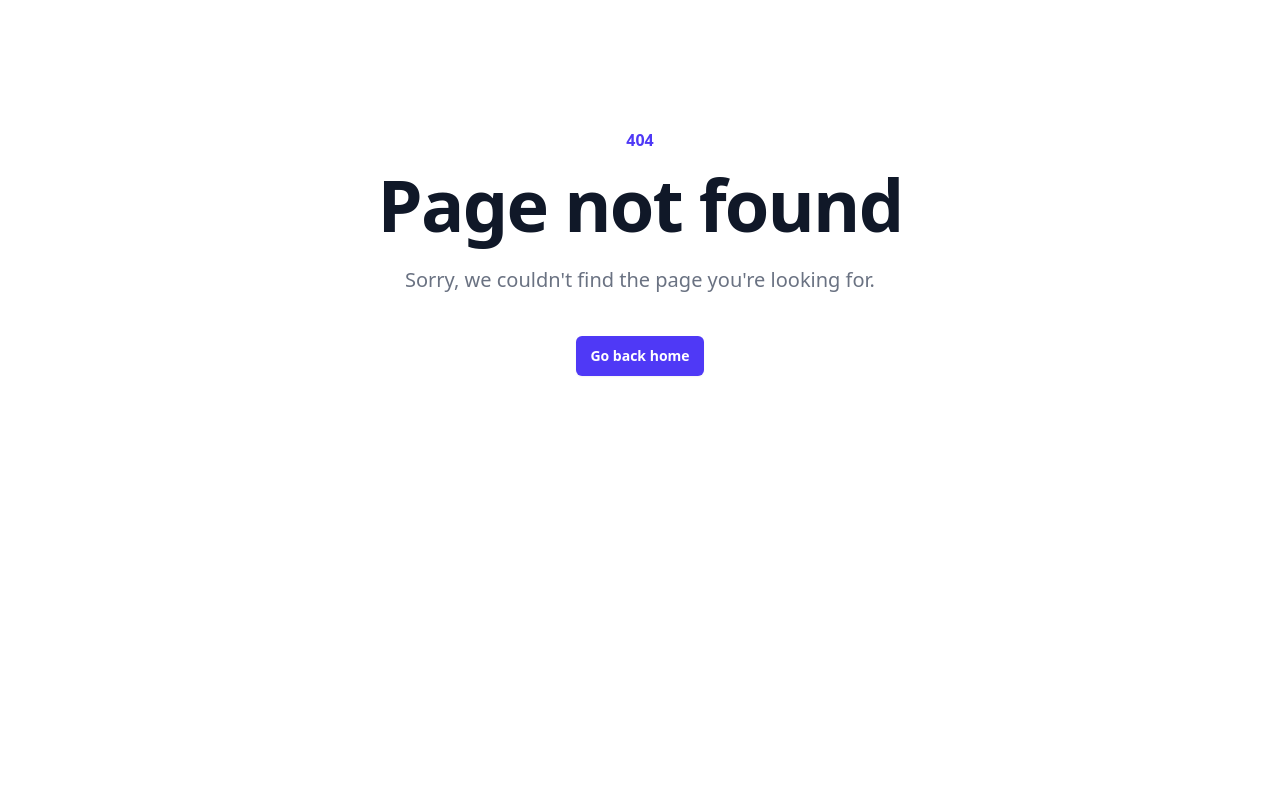
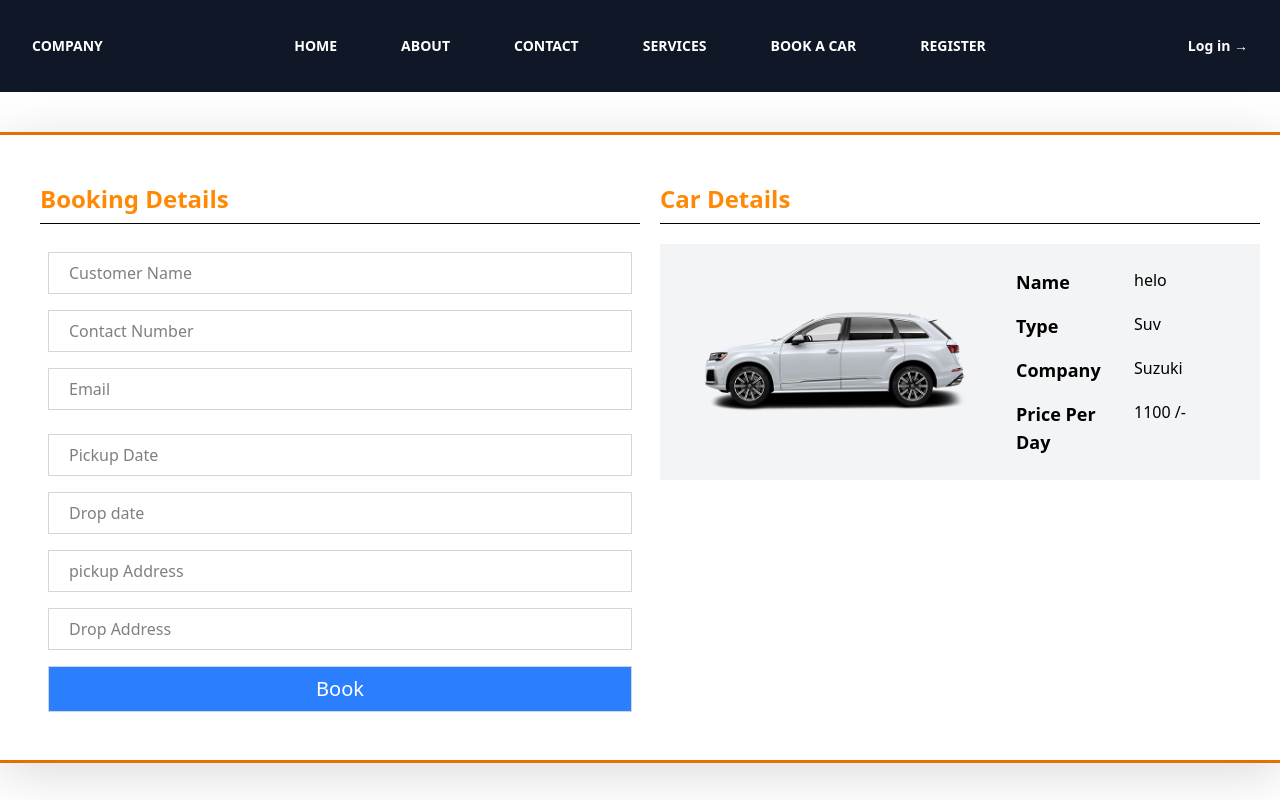
Before and after one commit to Achaljivtode/Car-Sharing-System, a React (Vite) app in the folder frontend/: page /book-car/1 in a window 1280 px wide. Before the commit this address had no page. Shown: the top 800 px of the page. Built offline with nearby package versions, Linux system fonts and the light colour scheme.

Commit message:
`feat: updated BookCar page with role-based navigation and added BookCarPage route`

```diff
--- a/frontend/src/pages/BookCar.jsx
+++ b/frontend/src/pages/BookCar.jsx
@@ -3,8 +3,15 @@ import Header from '../Components/Header/Header'
 import Footer from '../Components/Footer/Footer'
 import { CiSearch } from "react-icons/ci";
 import cars from '../constant/cars';
+import { useNavigate } from 'react-router-dom'
 
 function BookCar() {
+    const role = localStorage.getItem('role')
+    const navigate = useNavigate()
+    const redirectFunc = () => {
+        role ? navigate(`/book-car/:id`) : navigate('/login')
+    }
+
     const [formData, setFormdata] = useState({
         Pick: 'Nagpur', // from location
         Drop: 'Pune', //to location
@@ -140,7 +147,7 @@ function BookCar() {
                                         <div className='flex'>
                                             <p className=' rounded-2xl bg-green-600 text-white px-5 py-1'>{car.status}</p>
                                             <p className='border border-gray-400 rounded-2xl px-5 py-1 ml-3'>{car.seats} seats</p>
-                                            <button className='border border-gray-400 bg-green-600 hover:cursor-pointer hover:bg-green-700 text-white rounded-2xl px-5 py-1 ml-3'>Book Now</button>
+                                            <button onClick={redirectFunc} className='border border-gray-400 bg-green-600 hover:cursor-pointer hover:bg-green-700 text-white rounded-2xl px-5 py-1 ml-3'>Book Now</button>
                                         </div>
                                         <p><span className='text-3xl font-semibold'>{car.price}</span>/day</p>
                                     </div>
--- /dev/null
+++ b/frontend/src/pages/BookCarPage.jsx
@@ -0,0 +1,174 @@
+import React, { useState, useEffect } from 'react'
+import Header from '../Components/Header/Header'
+import Footer from '../Components/Footer/Footer'
+import { isRouteErrorResponse } from 'react-router-dom';
+
+function BookCarPage() {
+    const [customerName, setCustomerName] = useState('');
+    const [contactNumber, setContactNumber] = useState('');
+    const [email, setEmail] = useState('');
+    const [pickupDate, setPickupDate] = useState('');
+    const [dropDate, setDropDate] = useState('');
+    const [pickupAddress, setPickupAddress] = useState('');
+    const [dropAddress, setDropAddress] = useState('');
+    const [errors, setErrors] = useState('');
+
+    // useEffect(() => {
+    //     validateInputFields();
+    // }, [customerName, contactNumber, email, pickupDate, dropDate, pickupAddress, dropAddress,]);
+
+    const validateInputFields = () => {
+        const errors = {};
+        if (!customerName) {
+            errors.customerName = 'Customer name is required';
+        }
+        if (!contactNumber) {
+            errors.contactNumber = 'Contact number is required';
+        } else if (!/^[0-9]+$/.test(contactNumber)) {
+            errors.contactNumber = 'Invalid contact number';
+        }
+        if (!email) {
+            errors.email = 'Email is required';
+        } else if (!/^[a-zA-Z0-9._%+-]+@[a-zA-Z0-9.-]+\.[a-zA-Z]{2,}$/.test(email)) {
+            errors.email = 'Invalid email';
+        }
+        if (!pickupDate) {
+            errors.pickupDate = 'Pickup date is required';
+        }
+        if (!dropDate) {
+            errors.dropDate = 'Drop date is required';
+        }
+        if (!pickupAddress) {
+            errors.pickupAddress = 'Pickup address is required';
+        }
+        if (!dropAddress) {
+            errors.dropAddress = 'Drop address is required';
+        }
+        setErrors(errors);
+    };
+
+    const handleSubmit = (event) => {
+        event.preventDefault();
+        validateInputFields();
+        if (Object.keys(errors).length === 0) {
+          console.log('Form submitted successfully!');
+        }
+      };
+
+
+
+    return (
+        <div>
+            <Header />
+
+            <div className='border-y-3 grid sm:grid-cols-1 md:grid-cols-1 lg:grid-cols-2  border-y-amber-600 max-w-7xl mx-auto my-10 shadow-[1px_10px_50px_rgba(0,0,0,0.15)] p-10'>
+                <div className=' md:w-full '>
+                    <h1 className='text-2xl font-semibold my-2 text-orange-400'>Booking Details</h1>
+                    <hr className='mb-5' />
+
+                    <form >
+                        <div className='flex-col p-2 '>
+                            <input type="text"
+                                className='border border-gray-300 px-5 w-full p-2 outline-none' placeholder='Customer Name'
+                                value={customerName}
+                                onChange={(event) => setCustomerName(event.target.value)}
+                            />
+                            {errors.customerName && <p className='mt-1 mb-2 text-red-500'>{errors.customerName}</p>}
+                        </div>
+
+                        <div className='flex-col p-2'>
+                            <input type="number"
+                                className='border border-gray-300 px-5 w-full p-2 outline-none' placeholder='Contact Number'
+                                value={contactNumber}
+                                onChange={(event) => setContactNumber(event.target.value)}
+                            />
+                            {errors.contactNumber && <p className='mt-1 mb-2 text-red-500'>{errors.contactNumber}</p>}
+                        </div>
+
+                        <div className='flex-col p-2 '>
+                            <input type="email"
+                                className='border border-gray-300 px-5 w-full p-2 outline-none' placeholder='Email'
+                                value={email}
+                                onChange={(event) => setEmail(event.target.value)}
+                            />
+                            {errors.email && <p className='mt-1 mb-2 text-red-500'>{errors.email}</p>}
+                        </div>
+
+                        <div className='flex-col p-2'>
+                            <input type="text"
+                                className='border mt-2 border-gray-300 px-5 w-full p-2 outline-none' placeholder='Pickup Date'
+                                value={pickupDate}
+                                onChange={(event) => setPickupDate(event.target.value)}
+                            />
+                            {errors.pickupDate && <p className='mt-1 mb-2 text-red-500'>{errors.pickupDate}</p>}
+
+                        </div>
+
+                        <div className='flex-col p-2 '>
+                            <input type="text"
+                                className='border border-gray-300 px-5 w-full p-2 outline-none' placeholder='Drop date'
+                                value={dropDate}
+                                onChange={(event) => setDropDate(event.target.value)}
+                            />
+                            {errors.dropDate && <p className='mt-1 mb-2 text-red-500'>{errors.dropDate}</p>}
+                        </div>
+
+                        <div className='flex-col p-2'>
+                            <input type="text" className='border border-gray-300 px-5 w-full p-2 outline-none' placeholder='pickup Address'
+                                value={pickupAddress}
+                                onChange={(event) => setPickupAddress(event.target.value)}
+                            />
+                            {errors.pickupAddress && <p className='mt-1 mb-2 text-red-500'>{errors.pickupAddress}</p>}
+                        </div>
+
+                        <div className='flex-col p-2 '>
+                            <input type="text" className='border border-gray-300 px-5 w-full p-2 outline-none' placeholder='Drop Address'
+                                value={dropAddress}
+                                onChange={(event) => setDropAddress(event.target.value)}
+                            />
+                            {errors.dropAddress && <p className='mt-1 mb-2 text-red-500'>{errors.dropAddress}</p>}
+                        </div>
+
+                        <div className='flex-col p-2 '>
+                            <input type="submit" value={'Book'} onClick={handleSubmit} className='border border-gray-300 bg-blue-500 hover:bg-blue-600 text-white text-xl px-5 w-full p-2 outline-none' placeholder='Drop Address' required />
+                        </div>
+
+                    </form>
+
+                </div>
+                <div className='lg:ml-5 md:w-full '>
+                    <h1 className='text-2xl font-semibold my-2 text-orange-400'>Car Details</h1>
+                    <hr className='mb-5' />
+
+                    <div className='flex p-2 flex-col md:flex-row lg:flex-row bg-gray-100'>
+                        <img src="/Resources/Cars/audi q7.png" alt=""
+                            className='lg:w-[50%] m-5  md:w-[50%] w-full  object-cover'
+                        />
+                        <div className=' lg:w-[50%] md:w-[50%] w-full p-2'>
+                            <div className='flex text-center md:text-start lg:text-start'>
+                                <h1 className='font-semibold p-2 w-[50%] text-lg'>Name</h1>
+                                <p className=' p-2 w-[50%] '>helo</p>
+                            </div>
+                            <div className='flex text-center md:text-start lg:text-start'>
+                                <h1 className='font-semibold p-2 w-[50%] text-lg'>Type</h1>
+                                <p className=' p-2 w-[50%] '>Suv</p>
+                            </div>
+                            <div className='flex text-center md:text-start lg:text-start'>
+                                <h1 className='font-semibold p-2 w-[50%] text-lg'>Company</h1>
+                                <p className=' p-2 w-[50%] '>Suzuki</p>
+                            </div>
+                            <div className='flex text-center md:text-start lg:text-start'>
+                                <h1 className='font-semibold p-2 w-[50%] text-lg'>Price Per Day</h1>
+                                <p className=' p-2 w-[50%] '>1100 /-</p>
+                            </div>
+                        </div>
+                    </div>
+                </div>
+            </div>
+
+            <Footer />
+        </div>
+    )
+}
+
+export default BookCarPage
--- a/frontend/src/routes/route.jsx
+++ b/frontend/src/routes/route.jsx
@@ -11,6 +11,7 @@ import AdminDashboard from "../pages/AdminDashboard";
 import CarAddPage from "../pages/CarAddPage";
 import AllBookingReport from "../pages/AllBookingReport";
 import Bookingdetails from "../pages/Bookingdetails";
+import BookCarPage from "../pages/BookCarPage";
 
 
 const routes = createBrowserRouter([
@@ -22,6 +23,7 @@ const routes = createBrowserRouter([
     { path:'/booking' , element:<BookCar /> },
     { path:'/register' , element:<RegisterPage /> },
     { path:'/login' , element:<LoginPage /> },
+    { path:'/book-car/:id', element:<BookCarPage /> },
 
     // add
     { path: '/add-car' , element: <CarAddPage /> },
```
